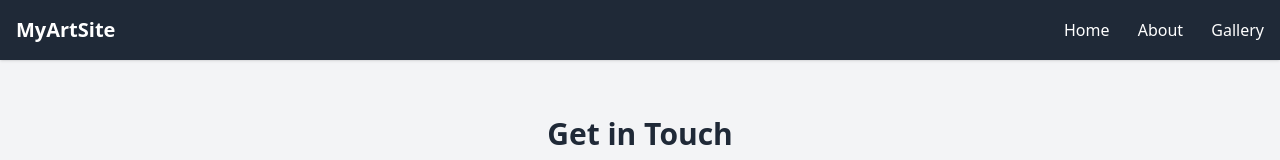
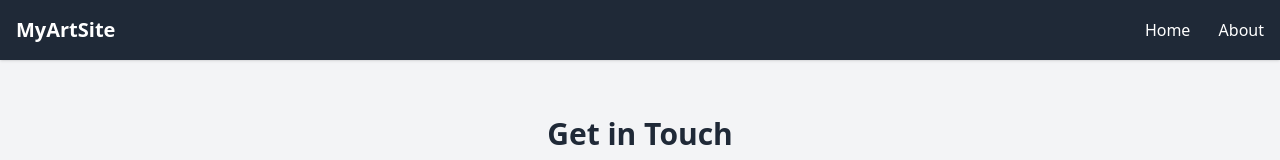
Before and after one commit to Raksha-qq/WebWiz-Induction-Proj, a website: page contact.html in a window 1280 px wide. Shown: the top 160 px of the page. Drawn offline with nearby package versions, Linux system fonts and the light colour scheme.

Commit message:
Fix HTML formatting and structure in contact.html

```diff
--- a/contact.html
+++ b/contact.html
@@ -19,7 +19,6 @@
                <div class="space-x-6 hidden md:block">
                     <a href="index.html" class="hover:text-yellow-400">Home</a>
                     <a href="about.html" class="hover:text-yellow-400">About</a>
-                    <a href="art gallery.html" class="hover:text-yellow-400">Gallery</a>
                </div>
           </div>
      </nav>
@@ -114,4 +113,5 @@
 
 </body>
 
+
 </html>
```
